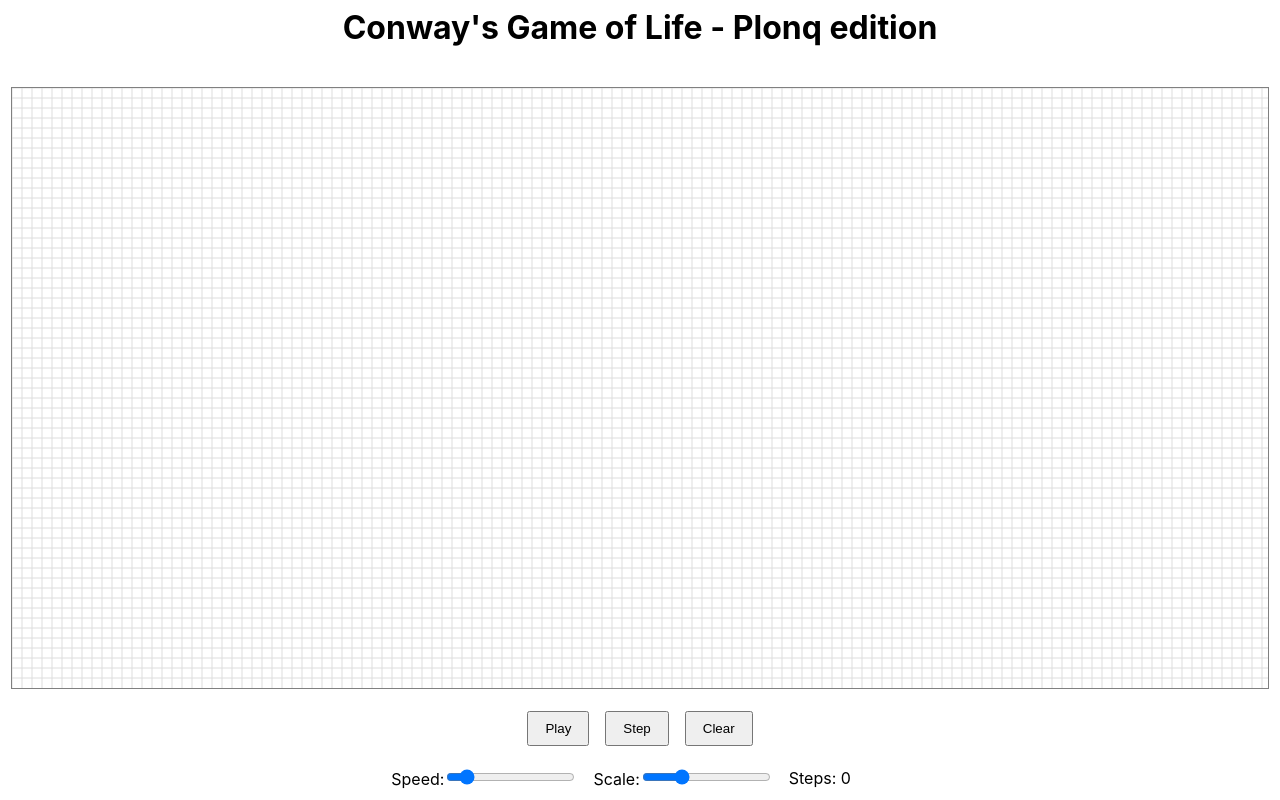
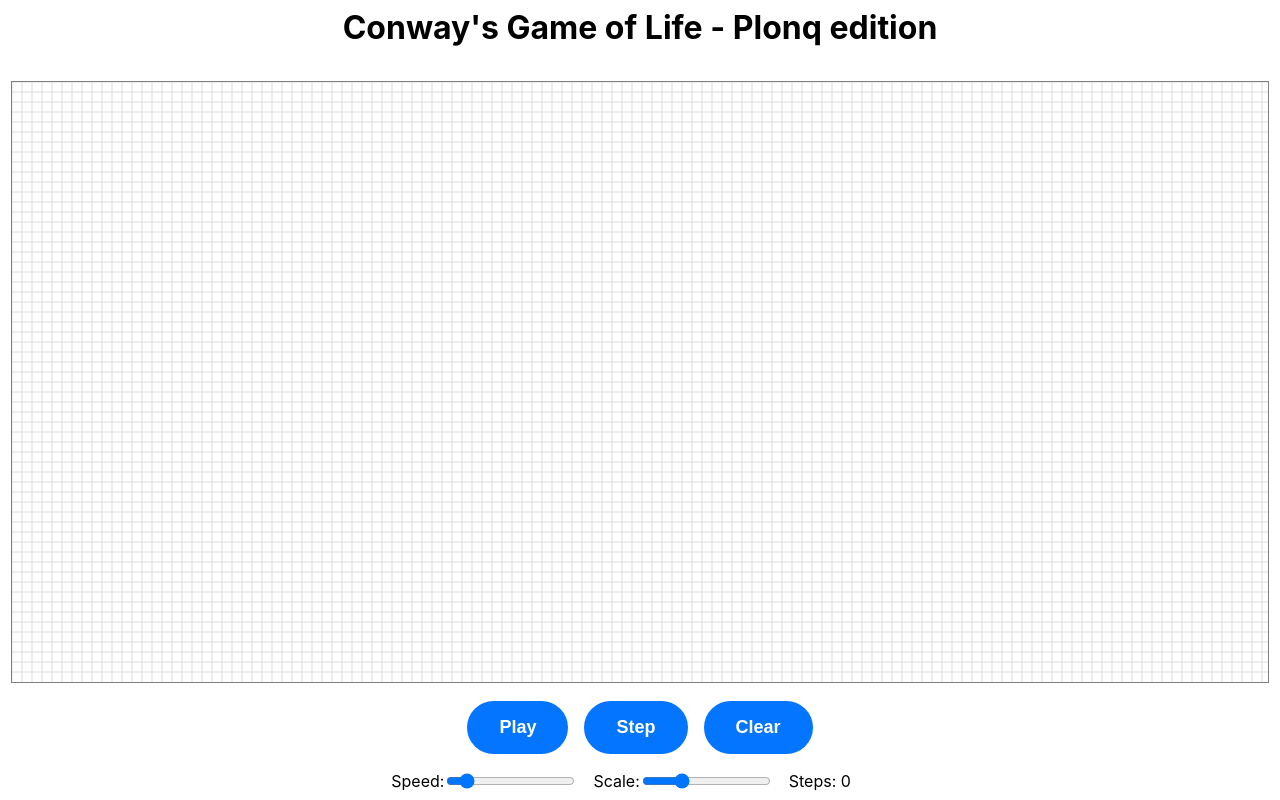
Before and after one commit to Plonq/gameoflife, a React (Create React App) app: page / in a window 1280 px wide. Built offline with nearby package versions, Linux system fonts and the light colour scheme.

Commit message:
Blue buttons

```diff
--- a/src/GameOfLife.css
+++ b/src/GameOfLife.css
@@ -22,7 +22,23 @@
 }
 
 .controls > button {
-    padding: 8px 16px;
+    padding: 16px 32px;
+    border: 0;
+    border-radius: 500px;
+    background: #0375fe;
+    color: #fff;
+    font-weight: bold;
+    font-size: 18px;
+    cursor: pointer;
+    transition: all 0.2s ease;
+}
+
+.controls > button:hover {
+    background: #1d81fa;
+}
+
+.controls > label {
+    display: flex;
 }
 
 .step-counter {
```
